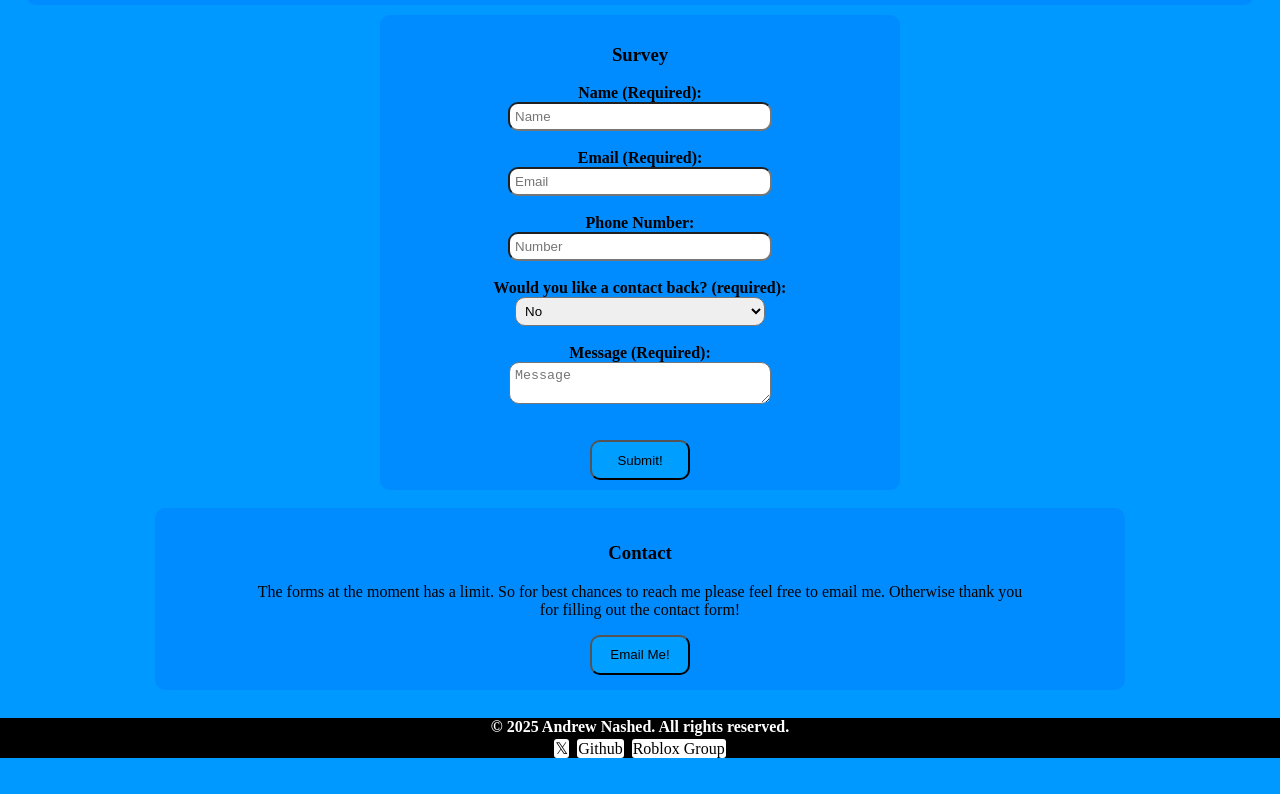
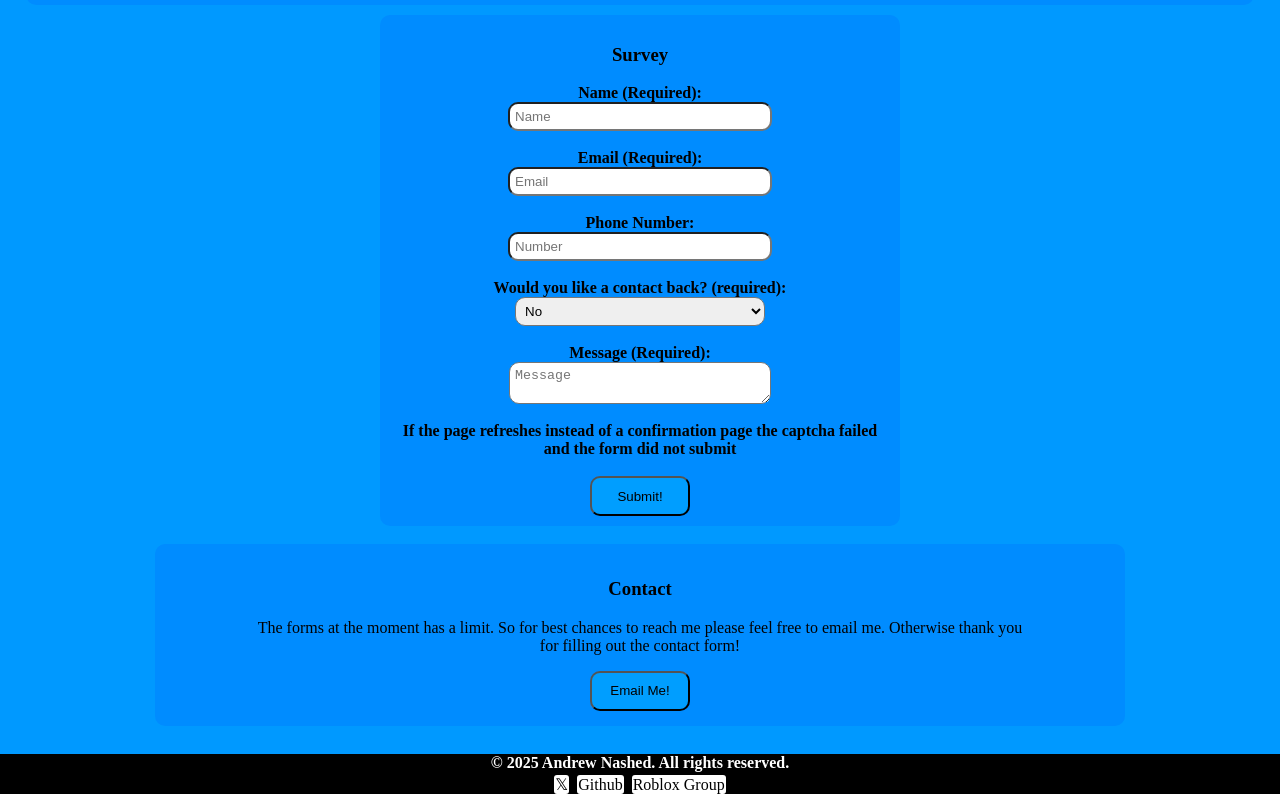
Before and after one commit to Kindleisbest/web-portfolio, a plain HTML site: page index.html in a window 1280 px wide. Shown: the part 1969-2763 px from the top of the page. Before the commit the page ends 2727 px from the top, so only its background shows below. Drawn offline with Linux system fonts and the light colour scheme.

Commit message:
recaptcha final draft

```diff
--- a/index.html
+++ b/index.html
@@ -143,7 +143,7 @@
             <label for="message">Message (Required): </label>
             <textarea id="message" name="message" placeholder="Message" class="inputs" required></textarea>
             <br>
-
+            <label for="captcha">If the page refreshes instead of a confirmation page the captcha failed and the form did not submit</label>
             <div data-netlify-recaptcha="true"  id="captcha"></div>
 
             <br>
```
